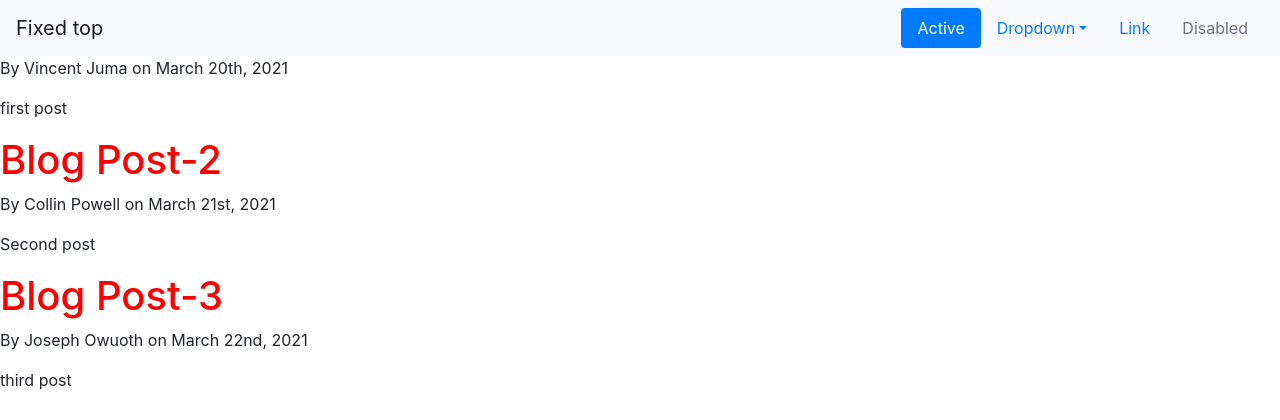
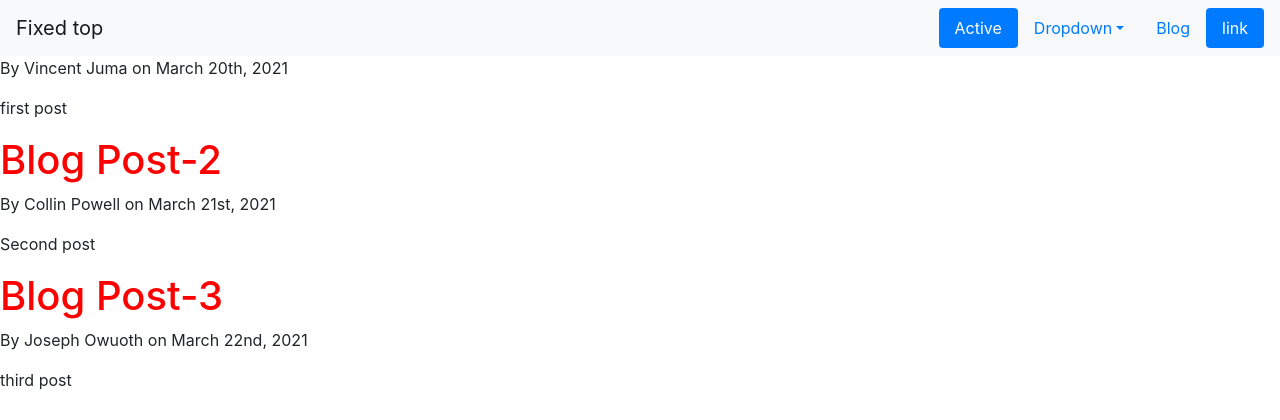
Before and after one commit to Vincent-Juma/Django-Portfolio, a Django app: page / in a window 1280 px wide. Shown: the top 420 px of the page. Run offline with Django 3.2, Linux system fonts and the light colour scheme; some libraries are stand-ins or nearby versions.

Commit message:
Update  base.html

```diff
--- a/blog/templates/blog/base.html
+++ b/blog/templates/blog/base.html
@@ -34,10 +34,10 @@
           </div>
         </li>
         <li class="nav-item">
-          <a class="nav-link" href="#">Link</a>
+          <a class="nav-link" href="#">Blog</a>
         </li>
         <li class="nav-item">
-          <a class="nav-link disabled" href="#">Disabled</a>
+          <a class="nav-link active" href="#">link</a>
         </li>
       </ul>
 
```
